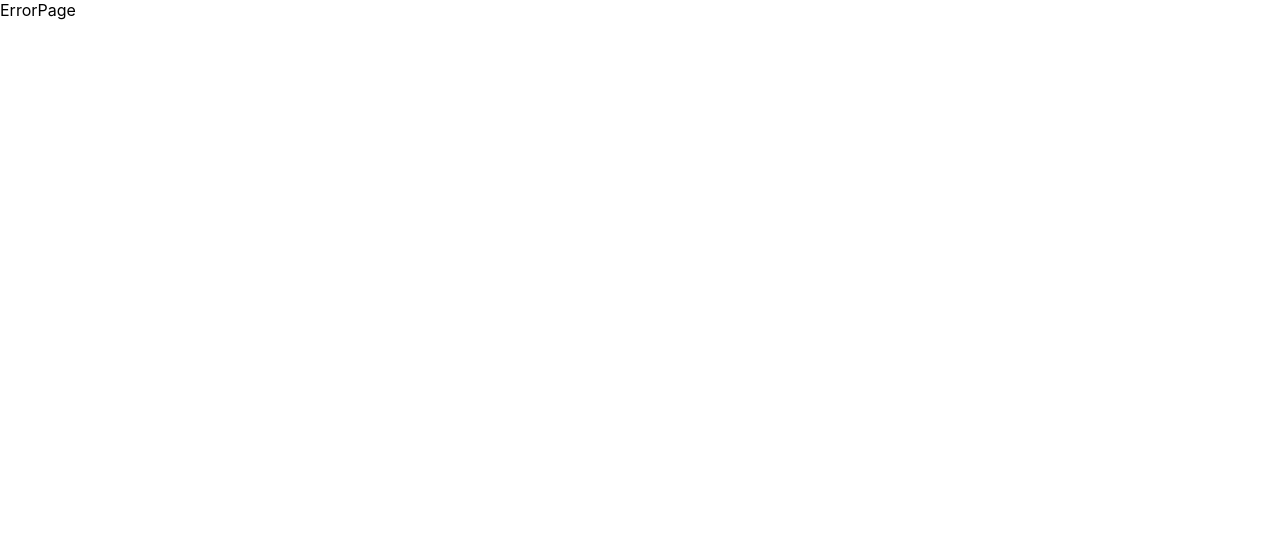
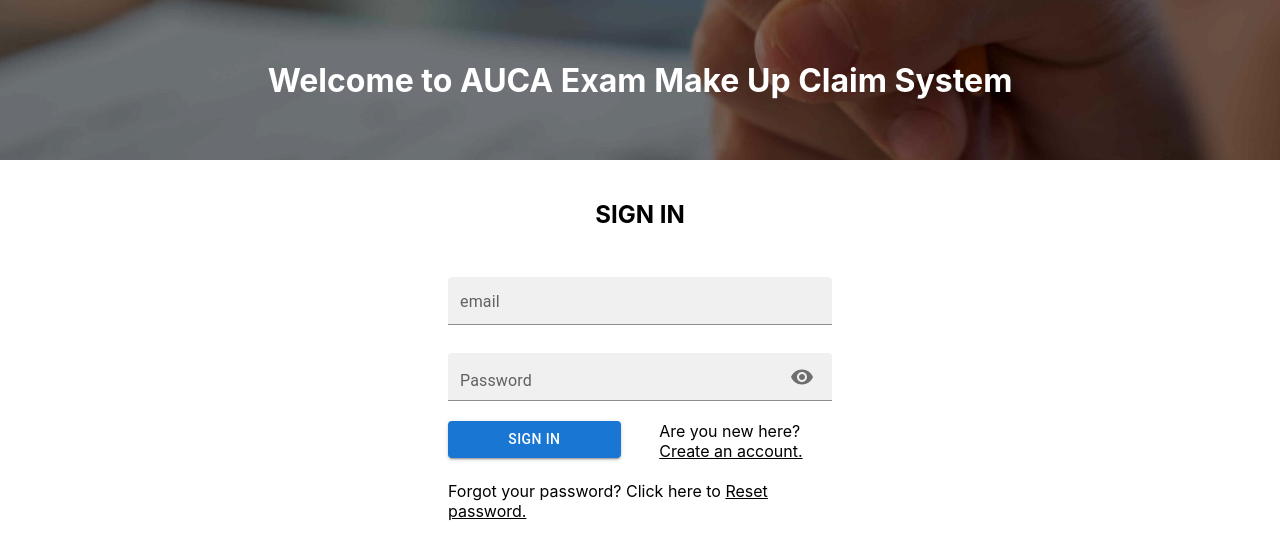
Before and after one commit to hirwajeaneric/Smart-System-Make-Up-Claim-Fontend, a React (Create React App) app: page /1/1/auth/signin in a window 1280 px wide. Shown: the top 558 px of the page. Built offline with nearby package versions, Linux system fonts and the light colour scheme.

Commit message:
Working navigation
Somehow, I have a working navigation, and also had to change the whole routing structure to accomodate the whole system.

```diff
--- a/src/App.js
+++ b/src/App.js
@@ -65,12 +65,12 @@
       <Router>
         <Routes>
           <Route path='/' element={<StartingPage />}>
-            <Route path='' element={<LandingPage />} />
+            <Route path='/' element={<LandingPage />} />
             <Route path='*' element={<ErrorPage />} />
           </Route>
 
           {/* Authentication routes */}
-          <Route path='/:userType/auth' element={<AuthentincationPage />}>
+          <Route path='/:user/:userType/auth' element={<AuthentincationPage />}>
             <Route path='' element={<Signin />} />
             <Route path='signin' element={<Signin />} />
             <Route path='signup' element={<Signup />} />
@@ -81,54 +81,54 @@
           {/* ------------------------------------------------------------------------------------------------------------- */}
 
           {/* Student Pages */}
-          <Route path={'std'} element={localStorage.getItem("stdTkn") ? <StudentAccount /> : <Navigate replace to='/std/auth/signin' />} >
-            <Route path='' element={localStorage.getItem("stdTkn") ? <StudentHome /> : <Navigate replace to='/std/auth/signin' />} />
-            <Route path='settings' element={localStorage.getItem("stdTkn") ? <StudentSettings /> : <Navigate replace to='/std/auth/signin' />} />
-            <Route path='claim/:id' element={localStorage.getItem("stdTkn") ? <ClaimDetails /> : <Navigate replace to='/std/auth/signin' />} />
-            <Route path='new-claim' element={localStorage.getItem("stdTkn") ? <NewClaim /> : <Navigate replace to='/std/auth/signin' />} />
-            <Route path='success' element={localStorage.getItem("stdTkn") ? <Success /> : <Navigate replace to='/std/auth/signin' />} />
+          <Route path={'student/:userType'} element={localStorage.getItem("stdTkn") ? <StudentAccount /> : <Navigate replace to='/student/s/auth/signin' />} >
+            <Route path='' element={localStorage.getItem("stdTkn") ? <StudentHome /> : <Navigate replace to='/student/s/auth/signin' />} />
+            <Route path='settings' element={localStorage.getItem("stdTkn") ? <StudentSettings /> : <Navigate replace to='/student/s/auth/signin' />} />
+            <Route path='claim/:id' element={localStorage.getItem("stdTkn") ? <ClaimDetails /> : <Navigate replace to='/student/s/auth/signin' />} />
+            <Route path='new-claim' element={localStorage.getItem("stdTkn") ? <NewClaim /> : <Navigate replace to='/student/s/auth/signin' />} />
+            <Route path='success' element={localStorage.getItem("stdTkn") ? <Success /> : <Navigate replace to='/student/s/auth/signin' />} />
           </Route>
 
           {/* Lecturer Routes */}
-          <Route path={'lec'} element={localStorage.getItem("lecTkn") ? <LecturerAccount /> : <Navigate replace to='/lec/auth/signin' />} >
-            <Route path='' element={localStorage.getItem("lecTkn") ? <LecturerHome /> : <Navigate replace to='/lec/auth/signin' />} />
-            <Route path='settings' element={localStorage.getItem("lecTkn") ? <LecturerSettings /> : <Navigate replace to='/lec/auth/signin' />} />
-            <Route path='my-courses' element={localStorage.getItem("lecTkn") ? <MyCourses /> : <Navigate replace to='/lec/auth/signin' />} />
+          <Route path={'lecturer/:userType'} element={localStorage.getItem("lecTkn") ? <LecturerAccount /> : <Navigate replace to='/lecturer/l/auth/signin' />} >
+            <Route path='' element={localStorage.getItem("lecTkn") ? <LecturerHome /> : <Navigate replace to='/lecturer/l/auth/signin' />} />
+            <Route path='settings' element={localStorage.getItem("lecTkn") ? <LecturerSettings /> : <Navigate replace to='/lecturer/l/auth/signin' />} />
+            <Route path='my-courses' element={localStorage.getItem("lecTkn") ? <MyCourses /> : <Navigate replace to='/lecturer/l/auth/signin' />} />
           </Route>
 
           {/* Hod Routes */}
-          <Route path={`hod`} element={localStorage.getItem("hodTkn") ? <HodAccount /> : <Navigate replace to='/hod/auth/signin' />} >
-            <Route path='' element={localStorage.getItem("hodTkn") ? <HodHome /> : <Navigate replace to='/hod/auth/signin' />} />
-            <Route path='settings' element={localStorage.getItem("hodTkn") ? <HodSettings /> : <Navigate replace to='/hod/auth/signin' />} />
-            <Route path='courses' element={localStorage.getItem("hodTkn") ? <CoursesAllocation /> : <Navigate replace to='/hod/auth/signin' />} />
-            <Route path='report-preview' element={localStorage.getItem("hodTkn") ? <HodReport /> : <Navigate replace to='/hod/auth/signin' />} />
+          <Route path={`hod/:userType`} element={localStorage.getItem("hodTkn") ? <HodAccount /> : <Navigate replace to='/hod/h/auth/signin' />} >
+            <Route path='' element={localStorage.getItem("hodTkn") ? <HodHome /> : <Navigate replace to='/hod/h/auth/signin' />} />
+            <Route path='settings' element={localStorage.getItem("hodTkn") ? <HodSettings /> : <Navigate replace to='/hod/h/auth/signin' />} />
+            <Route path='courses' element={localStorage.getItem("hodTkn") ? <CoursesAllocation /> : <Navigate replace to='/hod/h/auth/signin' />} />
+            <Route path='report-preview' element={localStorage.getItem("hodTkn") ? <HodReport /> : <Navigate replace to='/hod/h/auth/signin' />} />
           </Route>
 
           {/* Dod Routes */}
-          <Route path={`dsd`} element={localStorage.getItem("dodTkn") ? <DodAccount /> : <Navigate replace to='/dsd/auth/signin' />} >
-            <Route path='' element={localStorage.getItem("dodTkn") ? <DodHome /> : <Navigate replace to='/dsd/auth/signin' />} />
-            <Route path='settings' element={localStorage.getItem("dodTkn") ? <DodSettings /> : <Navigate replace to='/dsd/auth/signin' />} />
+          <Route path={`dsd/:userType`} element={localStorage.getItem("dodTkn") ? <DodAccount /> : <Navigate replace to='/dsd/d/auth/signin' />} >
+            <Route path='' element={localStorage.getItem("dodTkn") ? <DodHome /> : <Navigate replace to='/dsd/d/auth/signin' />} />
+            <Route path='settings' element={localStorage.getItem("dodTkn") ? <DodSettings /> : <Navigate replace to='/dsd/d/auth/signin' />} />
           </Route>
 
           {/* Examincation Officer Routes */}
-          <Route path={`exo`} element={localStorage.getItem("exoTkn") ? <ExOfficerAccount /> : <Navigate replace to='/exo/auth/signin' />} >
-            <Route path='' element={localStorage.getItem("exoTkn") ? <ExOfficerHome /> : <Navigate replace to='/exo/auth/signin' />} />
-            <Route path='settings' element={localStorage.getItem("exoTkn") ? <ExOfficerSettings /> : <Navigate replace to='/exo/auth/signin' />} />
-            <Route path='exams-timetable' element={localStorage.getItem("hodTkn") ? <ExamsTimeTable /> : <Navigate replace to='/hod/auth/signin' />} />
-            <Route path='report-preview' element={localStorage.getItem("exoTkn") ? <ExOfficerReport /> : <Navigate replace to='/exo/auth/signin' />} />
+          <Route path={`exo/:userType`} element={localStorage.getItem("exoTkn") ? <ExOfficerAccount /> : <Navigate replace to='/exo/e/auth/signin' />} >
+            <Route path='' element={localStorage.getItem("exoTkn") ? <ExOfficerHome /> : <Navigate replace to='/exo/e/auth/signin' />} />
+            <Route path='settings' element={localStorage.getItem("exoTkn") ? <ExOfficerSettings /> : <Navigate replace to='/exo/e/auth/signin' />} />
+            <Route path='exams-timetable' element={localStorage.getItem("hodTkn") ? <ExamsTimeTable /> : <Navigate replace to='/exo/e/auth/signin' />} />
+            <Route path='report-preview' element={localStorage.getItem("exoTkn") ? <ExOfficerReport /> : <Navigate replace to='/exo/e/auth/signin' />} />
           </Route>
 
           {/* Accountant Routes */}
-          <Route path={`acc`} element={localStorage.getItem("accTkn") ? <AccountantAccount /> : <Navigate replace to='/acc/auth/signin' />} >
-            <Route path='' element={localStorage.getItem("accTkn") ? <AccountantHome /> : <Navigate replace to='/acc/auth/signin' />} />
-            <Route path='settings' element={localStorage.getItem("accTkn") ? <AccountantSettings /> : <Navigate replace to='/acc/auth/signin' />} />
+          <Route path={`accountant/:userType`} element={localStorage.getItem("accTkn") ? <AccountantAccount /> : <Navigate replace to='/accountant/a/auth/signin' />} >
+            <Route path='' element={localStorage.getItem("accTkn") ? <AccountantHome /> : <Navigate replace to='/accountant/a/auth/signin' />} />
+            <Route path='settings' element={localStorage.getItem("accTkn") ? <AccountantSettings /> : <Navigate replace to='/accountant/a/auth/signin' />} />
           </Route>
 
           {/* Registration officer Routes */}
-          <Route path={`reg`} element={localStorage.getItem("regTkn") ? <RegOfficerAccount /> : <Navigate replace to='/reg/auth/signin' />} >
-            <Route path='' element={localStorage.getItem("regTkn") ? <RegOfficerHome /> : <Navigate replace to='/reg/auth/signin' />} />
-            <Route path='semester-timetable' element={localStorage.getItem("hodTkn") ? <SemesterTimeTable /> : <Navigate replace to='/hod/auth/signin' />} />
-            <Route path='settings' element={localStorage.getItem("regTkn") ? <RegOfficerSettings /> : <Navigate replace to='/reg/auth/signin' />} />
+          <Route path={`reg/:userType`} element={localStorage.getItem("regTkn") ? <RegOfficerAccount /> : <Navigate replace to='/reg/r/auth/signin' />} >
+            <Route path='' element={localStorage.getItem("regTkn") ? <RegOfficerHome /> : <Navigate replace to='/reg/r/auth/signin' />} />
+            <Route path='semester-timetable' element={localStorage.getItem("hodTkn") ? <SemesterTimeTable /> : <Navigate replace to='/reg/r/auth/signin' />} />
+            <Route path='settings' element={localStorage.getItem("regTkn") ? <RegOfficerSettings /> : <Navigate replace to='/reg/r/auth/signin' />} />
           </Route>
         </Routes>
       </Router>
--- a/src/components/sections/NavigationBar.jsx
+++ b/src/components/sections/NavigationBar.jsx
@@ -1,8 +1,71 @@
-import React from 'react'
+import React, { useEffect, useState } from 'react'
+import { SectionOrPageContainer } from '../styled-components/pageStyledComponents'
+import { Logo, LogoSpace, NavigationBarContainer, NavigationLinks, TopBarLeft, TopBarRight, UserAccountIcon } from '../styled-components/navigationStyledComponents'
+import { NavLink, useParams } from 'react-router-dom'
 
 const NavigationBar = () => {
+  // Hooks
+  const params = useParams();
+
+  // States
+  const [sysUser, setSysUser] = useState({});
+  const [userName, setUserName] = useState('')
+
+  // Fetching user data according to paramester and local storage
+  useEffect(() => {
+    let user = '';
+    if (params.userType === 's') {
+      user = JSON.parse(localStorage.getItem('stdInfo'));
+    } else if (params.userType === 'l') {
+      user = JSON.parse(localStorage.getItem('lecInfo'));
+    } else if (params.userType === 'h') {
+      user = JSON.parse(localStorage.getItem('hodInfo'));
+    } else if (params.userType === 'r') {
+      user = JSON.parse(localStorage.getItem('regInfo'));
+    } else if (params.userType === 'e') {
+      user = JSON.parse(localStorage.getItem('exoInfo'));
+    } else if (params.userType === 'd') {
+      user = JSON.parse(localStorage.getItem('dsdInfo'));
+    } else if (params.userType === 'a') {
+      user = JSON.parse(localStorage.getItem('accInfo'));
+    }
+    setSysUser(user);
+
+    // Generating user Icon according to their name
+    let firstLetters = [];
+    let name = user.fullName.split(' ');
+
+    name.forEach((element, index) => {
+      if (index < 2) {
+        firstLetters.push(Array.from(element)[0]);
+      }
+    })
+    setUserName(firstLetters.join(''));
+
+  },[params.userType]);
+
   return (
-    <div>NavigationBar</div>
+    <SectionOrPageContainer style={{ background: '#0A4D98', paddingTop: '12px', paddingBottom: '12px'}}>
+      <NavigationBarContainer>
+        <TopBarLeft>
+          <LogoSpace>
+              <Logo src='/Assets/iconLogo.png'/>
+              <h2>EMUCS</h2>
+          </LogoSpace>
+          <NavigationLinks>
+            <NavLink to={'./'}>Home</NavLink>
+            <NavLink to={'courses'}>Courses</NavLink>
+            <NavLink to={'report-preview'}>Reports</NavLink>
+            <NavLink to={'settings'}>Settings</NavLink>
+          </NavigationLinks>
+        </TopBarLeft>
+        <TopBarRight>
+          <UserAccountIcon>
+            {userName}
+          </UserAccountIcon>
+        </TopBarRight>
+      </NavigationBarContainer>
+    </SectionOrPageContainer>
   )
 }
 
--- /dev/null
+++ b/src/components/styled-components/navigationStyledComponents.jsx
@@ -0,0 +1,224 @@
+import styled from 'styled-components';
+
+export const NavigationBarContainer = styled.div`
+    width: 100%;
+    display: flex;
+    flex-direction: row;
+    align-items: center;
+    justify-content: space-between;
+
+    @media (max-width: 1080px) {
+
+    }
+
+    @media (max-width: 768px) {
+
+    }
+
+    @media (max-width: 480px) {
+
+    }
+`;
+
+export const Logo = styled.img`
+    width: 40px;
+
+    @media (max-width: 1080px) {
+
+    }
+
+    @media (max-width: 768px) {
+
+    }
+
+    @media (max-width: 480px) {
+
+    }
+`;
+
+export const LogoSpace = styled.div`
+    display: flex;
+    flex-direction: row;
+    align-items: center;
+    gap: 10px;
+    color: white;
+
+    @media (max-width: 1080px) {
+
+    }
+
+    @media (max-width: 768px) {
+
+    }
+
+    @media (max-width: 480px) {
+
+    }
+`;
+
+export const NavigationLinks = styled.div`
+
+    a {
+        color: white;
+        text-decoration: none;
+        font-weight: bold;
+        margin: 0 15px;
+        padding: 19px 0;
+
+        &:hover {
+            color: orange;
+        }
+
+        &.active {
+            border-bottom: 4px solid orange;
+        }
+    }
+
+    @media (max-width: 1080px) {
+
+    }
+
+    @media (max-width: 768px) {
+
+    }
+
+    @media (max-width: 480px) {
+
+    }
+`;
+
+export const TopBarLeft = styled.div`
+    display: flex;
+    flex-direction: row;
+    align-items: center;
+    gap: 40px;
+
+    @media (max-width: 1080px) {
+
+    }
+
+    @media (max-width: 768px) {
+
+    }
+
+    @media (max-width: 480px) {
+
+    }
+`;
+
+export const TopBarRight = styled.div`
+    display: flex;
+    flex-direction: row;
+    align-items: center;
+
+    @media (max-width: 1080px) {
+
+    }
+
+    @media (max-width: 768px) {
+
+    }
+
+    @media (max-width: 480px) {
+
+    }
+`;
+
+export const UserAccountIcon = styled.button`
+    padding: 8px;
+    border: none;
+    margin: 0;
+    font-size: 100%;
+    color: white;
+    cursor: pointer;
+    border-radius: 10px;
+    background: transparent;
+    border: 2px solid white;
+
+    @media (max-width: 1080px) {
+
+    }
+
+    @media (max-width: 768px) {
+
+    }
+
+    @media (max-width: 480px) {
+
+    }
+`;
+
+export const G = styled.div`
+
+    @media (max-width: 1080px) {
+
+    }
+
+    @media (max-width: 768px) {
+
+    }
+
+    @media (max-width: 480px) {
+
+    }
+`;
+
+export const H = styled.div`
+
+    @media (max-width: 1080px) {
+
+    }
+
+    @media (max-width: 768px) {
+
+    }
+
+    @media (max-width: 480px) {
+
+    }
+`;
+
+export const I = styled.div`
+
+    @media (max-width: 1080px) {
+
+    }
+
+    @media (max-width: 768px) {
+
+    }
+
+    @media (max-width: 480px) {
+
+    }
+`;
+
+export const J = styled.div`
+
+    @media (max-width: 1080px) {
+
+    }
+
+    @media (max-width: 768px) {
+
+    }
+
+    @media (max-width: 480px) {
+
+    }
+`;
+
+export const K = styled.div`
+
+    @media (max-width: 1080px) {
+
+    }
+
+    @media (max-width: 768px) {
+
+    }
+
+    @media (max-width: 480px) {
+
+    }
+`;
--- /dev/null
+++ b/src/components/styled-components/pageStyledComponents.jsx
@@ -0,0 +1,69 @@
+import styled from 'styled-components';
+
+export const SectionOrPageContainer = styled.div`
+    width: 100%;
+    display: flex;
+    flex-direction: row;
+    align-items: center;
+    justify-content: center;
+    padding: 0 90px;
+
+    @media (max-width: 1080px) {
+
+    }
+
+    @media (max-width: 768px) {
+
+    }
+
+    @media (max-width: 480px) {
+
+    }
+`;
+
+export const Page = styled.div`
+    width: 100%;
+    background: wheat;
+
+    @media (max-width: 1080px) {
+
+    }
+
+    @media (max-width: 768px) {
+
+    }
+
+    @media (max-width: 480px) {
+
+    }
+`;
+
+export const B = styled.div`
+
+    @media (max-width: 1080px) {
+
+    }
+
+    @media (max-width: 768px) {
+
+    }
+
+    @media (max-width: 480px) {
+
+    }
+`;
+
+export const C = styled.div`
+
+    @media (max-width: 1080px) {
+
+    }
+
+    @media (max-width: 768px) {
+
+    }
+
+    @media (max-width: 480px) {
+
+    }
+`;
--- a/src/pages/auth/Signin.jsx
+++ b/src/pages/auth/Signin.jsx
@@ -41,19 +41,19 @@
   };
 
   useEffect(() => {
-    if (params.userType === 'std') {
+    if (params.userType === 's') {
       setSysUser('Student');
-    } else if (params.userType === 'lec') {
+    } else if (params.userType === 'l') {
       setSysUser('Lecturer');
-    } else if (params.userType === 'hod') {
+    } else if (params.userType === 'h') {
       setSysUser('Hod/Dean');
-    } else if (params.userType === 'reg') {
+    } else if (params.userType === 'r') {
       setSysUser('Registration officer');
-    } else if (params.userType === 'exo') {
+    } else if (params.userType === 'e') {
       setSysUser('Examination officer');
-    } else if (params.userType === 'dsd') {
+    } else if (params.userType === 'd') {
       setSysUser('Director of student discipline');
-    } else if (params.userType === 'acc') {
+    } else if (params.userType === 'a') {
       setSysUser('Accountant');
     }
   },[params.userType])
@@ -70,31 +70,31 @@
     const { email, registrationNumber, password } = formData;
 
     var link = '';
-    if (params.userType === 'std') {
+    if (params.userType === 's') {
       data.registrationNumber = parseInt(registrationNumber);
       data.role = sysUser;
       link = Apis.userApis.signInAsStudent
-    } else if (params.userType === 'lec') {
+    } else if (params.userType === 'l') {
       data.email = email
       data.role = sysUser;
       link = Apis.userApis.signInAsOtherUser;
-    } else if (params.userType === 'hod') {
+    } else if (params.userType === 'h') {
       data.email = email
       data.role = sysUser;
       link = Apis.userApis.signInAsOtherUser;
-    } else if (params.userType === 'reg') {
+    } else if (params.userType === 'r') {
       data.email = email
       data.role = sysUser;
       link = Apis.userApis.signInAsOtherUser;
-    } else if (params.userType === 'exo') {
+    } else if (params.userType === 'e') {
       data.email = email
       data.role = sysUser;
       link = Apis.userApis.signInAsOtherUser;
-    } else if (params.userType === 'dsd') {
+    } else if (params.userType === 'd') {
       data.email = email
       data.role = sysUser;
       link = Apis.userApis.signInAsOtherUser;
-    } else if (params.userType === 'acc') {
+    } else if (params.userType === 'a') {
       data.email = email
       data.role = sysUser;
       link = Apis.userApis.signInAsOtherUser;
@@ -135,31 +135,31 @@
             if (userInfo.role === 'Student') {
               localStorage.setItem('stdInfo', JSON.stringify(userInfo));
               localStorage.setItem('stdTkn', token);
-              window.location.replace('/std/');
+              window.location.replace('/student/s/');
             } else if (userInfo.role === 'Lecturer') {
               localStorage.setItem('lecInfo', JSON.stringify(userInfo));
               localStorage.setItem('lecTkn', token);
-              window.location.replace('/lec/');
+              window.location.replace('/lecturer/l/');
             } else if (userInfo.role === 'Hod/Dean') {
               localStorage.setItem('hodInfo', JSON.stringify(userInfo));
               localStorage.setItem('hodTkn', token);
-              window.location.replace('/hod/');
+              window.location.replace('/hod/h/');
             } else if (userInfo.role === 'Registration officer') {
               localStorage.setItem('regInfo', JSON.stringify(userInfo));
               localStorage.setItem('regTkn', token);
-              window.location.replace('/reg/');
+              window.location.replace('/reg/r/');
             } else if (userInfo.role === 'Accountant') {
               localStorage.setItem('accInfo', JSON.stringify(userInfo));
               localStorage.setItem('accTkn', token);
-              window.location.replace('/acc/');
+              window.location.replace('/acc/a/');
             } else if (userInfo.role === 'Director of student discipline') {
               localStorage.setItem('dodInfo', JSON.stringify(userInfo));
               localStorage.setItem('dodTkn', token);
-              window.location.replace('/dsd/');
+              window.location.replace('/dsd/d/');
             } else if (userInfo.role === 'Examination officer') {
               localStorage.setItem('exoInfo', JSON.stringify(userInfo));
               localStorage.setItem('exoTkn', token);
-              window.location.replace('/exo/');
+              window.location.replace('/exo/e/');
             }
           }
         }, 2000);
--- a/src/pages/auth/Signup.jsx
+++ b/src/pages/auth/Signup.jsx
@@ -43,17 +43,17 @@
   useEffect(() => {
     if (params.userType === 'std') {
       setSysUser('Student');
-    } else if (params.userType === 'lec') {
+    } else if (params.userType === 'l') {
       setSysUser('Lecturer');
-    } else if (params.userType === 'hod') {
+    } else if (params.userType === 'h') {
       setSysUser('Hod/Dean');
-    } else if (params.userType === 'reg') {
+    } else if (params.userType === 'r') {
       setSysUser('Registration officer');
-    } else if (params.userType === 'exo') {
+    } else if (params.userType === 'e') {
       setSysUser('Examination officer');
-    } else if (params.userType === 'dsd') {
+    } else if (params.userType === 'd') {
       setSysUser('Director of student discipline');
-    } else if (params.userType === 'acc') {
+    } else if (params.userType === 'a') {
       setSysUser('Accountant');
     }
   },[params.userType])
@@ -77,17 +77,17 @@
     if (params.userType === 'std') {
       data.registrationNumber = parseInt(registrationNumber);
       data.role = sysUser;
-    } else if (params.userType === 'lec') {
+    } else if (params.userType === 'l') {
       data.role = sysUser;
-    } else if (params.userType === 'hod') {
+    } else if (params.userType === 'h') {
       data.role = sysUser;
-    } else if (params.userType === 'reg') {
+    } else if (params.userType === 'r') {
       data.role = sysUser;
-    } else if (params.userType === 'exo') {
+    } else if (params.userType === 'e') {
       data.role = sysUser;
-    } else if (params.userType === 'dsd') {
+    } else if (params.userType === 'd') {
       data.role = sysUser;
-    } else if (params.userType === 'acc') {
+    } else if (params.userType === 'a') {
       data.role = sysUser;
     }
 
@@ -127,31 +127,31 @@
           if (userInfo.role === 'Student') {
             localStorage.setItem('stdInfo', JSON.stringify(userInfo));
             localStorage.setItem('stdTkn', token);
-              window.location.replace('/std/');
+            window.location.replace('/student/s/');
           } else if (userInfo.role === 'Lecturer') {
             localStorage.setItem('lecInfo', JSON.stringify(userInfo));
             localStorage.setItem('lecTkn', token);
-              window.location.replace('/lec/');
+            window.location.replace('/lecturer/l/');
           } else if (userInfo.role === 'Hod/Dean') {
             localStorage.setItem('hodInfo', JSON.stringify(userInfo));
             localStorage.setItem('hodTkn', token);
-              window.location.replace('/hod/');
+            window.location.replace('/hod/h/');
           } else if (userInfo.role === 'Registration officer') {
             localStorage.setItem('regInfo', JSON.stringify(userInfo));
             localStorage.setItem('regTkn', token);
-              window.location.replace('/reg/');
+            window.location.replace('/reg/r/');
           } else if (userInfo.role === 'Accountant') {
             localStorage.setItem('accInfo', JSON.stringify(userInfo));
             localStorage.setItem('accTkn', token);
-              window.location.replace('/acc/');
+            window.location.replace('/acc/a/');
           } else if (userInfo.role === 'Director of student discipline') {
             localStorage.setItem('dodInfo', JSON.stringify(userInfo));
             localStorage.setItem('dodTkn', token);
-              window.location.replace('/dsd/');
+            window.location.replace('/dsd/d/');
           } else if (userInfo.role === 'Examination officer') {
             localStorage.setItem('exoInfo', JSON.stringify(userInfo));
             localStorage.setItem('exoTkn', token);
-              window.location.replace('/exo/');
+            window.location.replace('/exo/e/');
           }
         }
       }, 2000);
--- a/src/pages/users/HodDean/Home.jsx
+++ b/src/pages/users/HodDean/Home.jsx
@@ -1,8 +1,11 @@
 import React from 'react'
+import { Page } from '../../../components/styled-components/pageStyledComponents'
 
 const Home = () => {
   return (
-    <div>Home</div>
+    <Page>
+      Home
+    </Page>
   )
 }
 
--- a/src/pages/users/HodDean/Index.jsx
+++ b/src/pages/users/HodDean/Index.jsx
@@ -1,13 +1,15 @@
 import React from 'react';
 import { Outlet } from 'react-router-dom';
 import NavigationBar from '../../../components/sections/NavigationBar';
+import { SectionOrPageContainer } from '../../../components/styled-components/pageStyledComponents';
 
 const Index = () => {
   return (
     <div>
         <NavigationBar />
-        <h1>Welcome home hod dean</h1>
-        <Outlet />
+        <SectionOrPageContainer>
+          <Outlet />
+        </SectionOrPageContainer>
     </div>
   )
 }
```
Also changed, not shown: src/pages/LandingPage.jsx (+7 -7 lines), public/Assets/iconLogo.png (added). Lines whose indentation alone changed are shown as unchanged.
